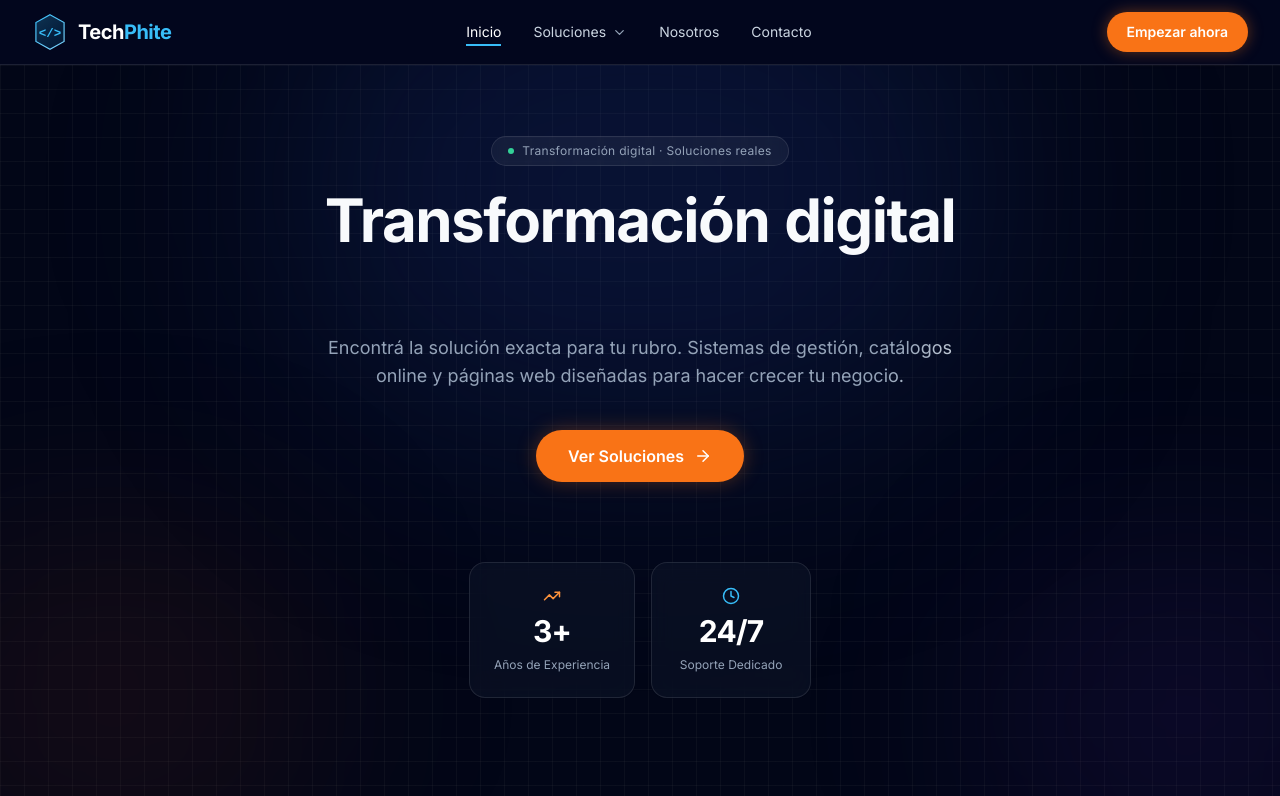
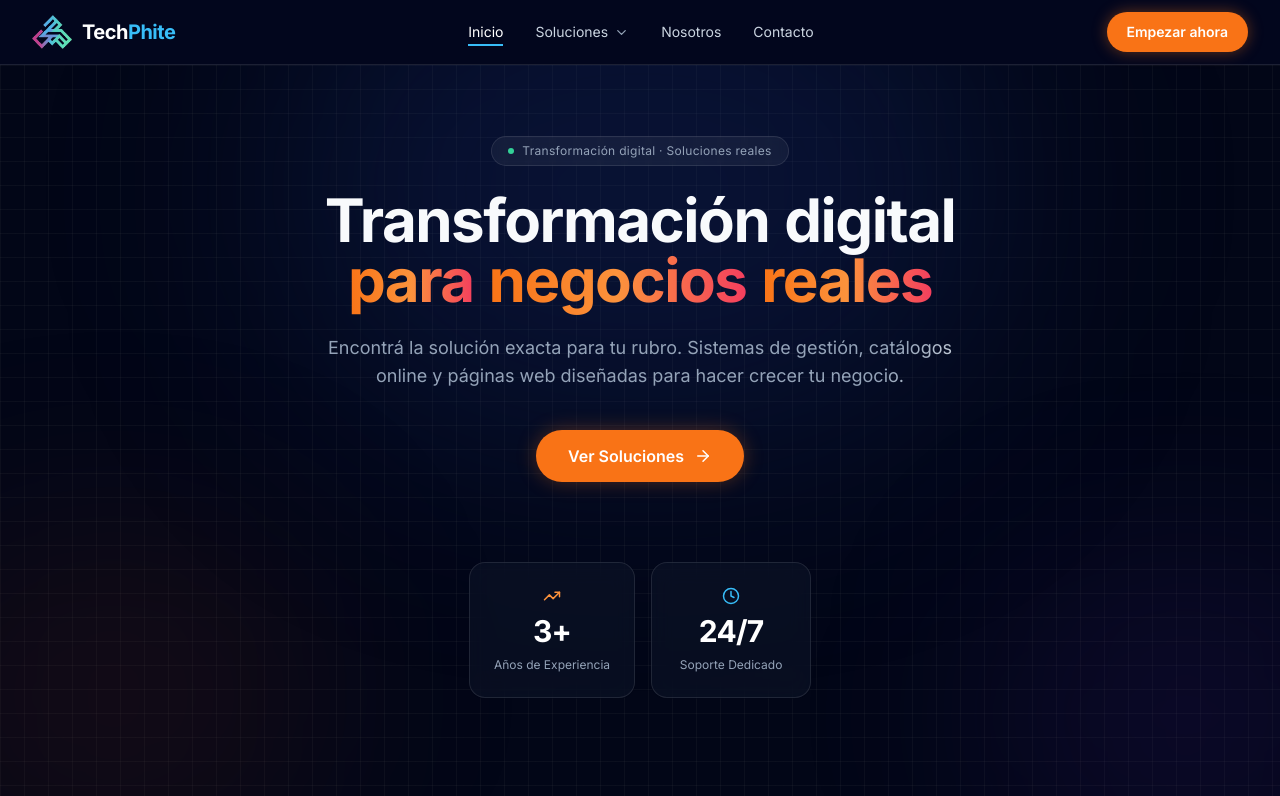
Before and after one commit to SrNanu/TechPhite, a Next.js app: page / in a window 1280 px wide. Shown: the top 796 px of the page. Built offline with nearby package versions, Linux system fonts and the light colour scheme.

Commit message:
Fix: Umami script error, invisible hero text bug, and Navbar logo update

```diff
--- a/app/layout.tsx
+++ b/app/layout.tsx
@@ -53,11 +53,11 @@
         <Navbar />
         {children}
         <Toaster />
-        <Script
+        {/* <Script
           src="https://herramientas-umami.i41qxr.easypanel.host/script.js"
           data-website-id="478861e3-b6f9-4f4a-8989-d32a08d3f6cf"
           strategy="afterInteractive"
-        />
+        /> */}
       </body>
     </html>
   );
--- a/components/Hero.tsx
+++ b/components/Hero.tsx
@@ -33,7 +33,7 @@
 const BlurText = ({ text, className = "", delayOffset = 0 }: { text: string; className?: string; delayOffset?: number }) => {
   const words = text.split(" ");
   return (
-    <span className={`inline-block ${className}`}>
+    <span className="inline-block">
       {words.map((word, index) => (
         <motion.span
           key={index}
@@ -42,7 +42,7 @@
           transition={{ duration: 0.8, delay: delayOffset + index * 0.05, ease: 'easeOut' }}
           className="inline-block mr-[0.25em] last:mr-0"
         >
-          {word}
+          <span className={className}>{word}</span>
         </motion.span>
       ))}
     </span>
--- a/components/Navbar.tsx
+++ b/components/Navbar.tsx
@@ -3,6 +3,7 @@
 import { useState, useEffect, useRef } from 'react';
 import { usePathname } from 'next/navigation';
 import Link from 'next/link';
+import Image from 'next/image';
 import { motion, AnimatePresence } from 'framer-motion';
 import {
   Menu,
@@ -48,44 +49,14 @@
 function TechPhiteLogo() {
   return (
     <Link href="/" className="flex items-center gap-2.5 group" aria-label="TechPhite – Inicio">
-      {/* Hexagon SVG icon */}
-      <div className="relative w-9 h-9 flex items-center justify-center">
-        <svg
-          viewBox="0 0 40 46"
-          fill="none"
-          xmlns="http://www.w3.org/2000/svg"
-          className="w-9 h-9 transition-transform duration-300 group-hover:rotate-[15deg]"
-        >
-          <path
-            d="M20 1L38 11V35L20 45L2 35V11L20 1Z"
-            fill="url(#hexGrad)"
-            stroke="url(#hexStroke)"
-            strokeWidth="1.5"
-          />
-          <defs>
-            <linearGradient id="hexGrad" x1="2" y1="1" x2="38" y2="45" gradientUnits="userSpaceOnUse">
-              <stop offset="0%" stopColor="#38bdf8" stopOpacity="0.25" />
-              <stop offset="100%" stopColor="#0284c7" stopOpacity="0.12" />
-            </linearGradient>
-            <linearGradient id="hexStroke" x1="2" y1="1" x2="38" y2="45" gradientUnits="userSpaceOnUse">
-              <stop offset="0%" stopColor="#38bdf8" />
-              <stop offset="100%" stopColor="#7dd3fc" />
-            </linearGradient>
-          </defs>
-          {/* Inner code brackets */}
-          <text
-            x="50%"
-            y="55%"
-            dominantBaseline="middle"
-            textAnchor="middle"
-            fontSize="16"
-            fontWeight="700"
-            fontFamily="monospace"
-            fill="#38bdf8"
-          >
-            {'</>'}
-          </text>
-        </svg>
+      <div className="relative w-10 h-10 flex items-center justify-center">
+        <Image
+          src="/logo.png"
+          alt="TechPhite Logo"
+          width={40}
+          height={40}
+          className="object-contain transition-transform duration-300 group-hover:scale-105"
+        />
       </div>
 
       {/* Wordmark */}
```
